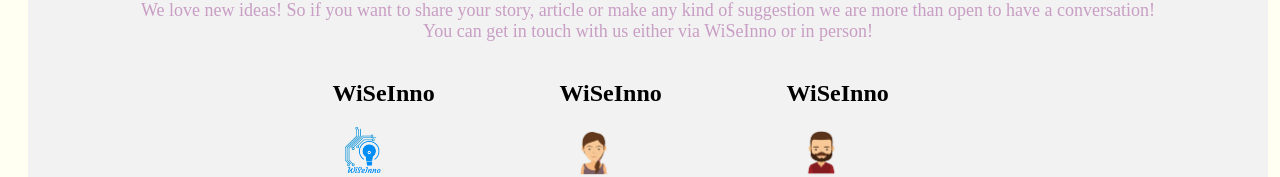
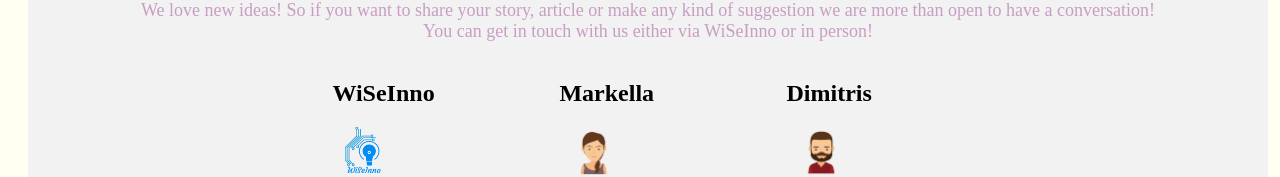
Before and after one commit to WiSeInno/home, a Vue app: page / in a window 1280 px wide. Shown: the part 1915-2092 px from the top of the page. Built offline with nearby package versions, Linux system fonts and the light colour scheme; a web font is replaced by a local one.

Commit message:
fixes name dynami rendering on lets talk + vue key erro on loop

```diff
--- a/src/components/letstalk.vue
+++ b/src/components/letstalk.vue
@@ -5,8 +5,8 @@
         <h1 class="title">Let's Talk</h1>
         <p class="text">We love new ideas! So if you want to share your story, article or make any kind of suggestion we are more than open to have a conversation! You can get in touch with us either via WiSeInno or in person!</p>
         <el-row type="flex" justify="center" gutter="50">
-          <el-col :span='5' v-for="p in content">
-            <h2 class="name">WiSeInno</h2>
+          <el-col :span='5' v-for="p in content" :key="o">
+            <h2 class="name">{{p.name}}</h2>
             <img class='logo' v-bind:src='p.pic'>
             <ul>
               <li>
```
